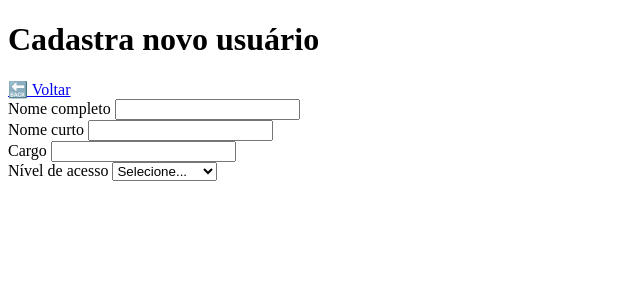
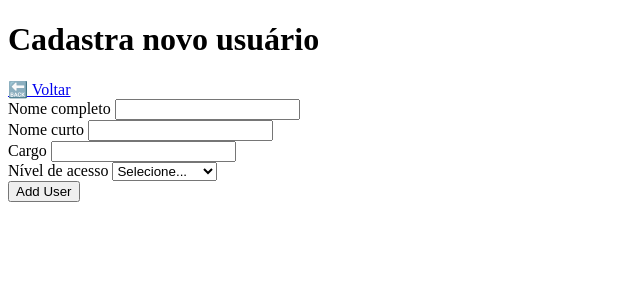
Before and after one commit to joaocarvalhowd/user-manager, a Flask app: page /users/new in a window 1280 px wide. Shown: the top 300 px of the page, without its empty margins (0-640 px from the left). Run offline with Flask 2, Linux system fonts and the light colour scheme.

Commit message:
Add a new user #2

```diff
--- a/app.py
+++ b/app.py
@@ -13,6 +13,19 @@ def root():
 
 @app.route('/users', methods=['GET', 'POST'])
 def index():
+    if request.method == 'POST':
+        new_user = User(
+            request.form['fullname'],
+            request.form['nickname'],
+            request.form['role'],
+            request.form['access_level'],
+            request.form['last_access']
+        )
+
+        users.append(new_user)
+
+        return redirect(url_for('index'))
+
     return render_template('index.html', users=users)
 
 
--- a/templates/new.html
+++ b/templates/new.html
@@ -31,5 +31,9 @@
         {% endfor %}
       </select>
     </div>
+
+    <input type="hidden" name="last_access">
+
+    <input type="submit" value="Add User">
   </form>
 {% endblock %}
```
